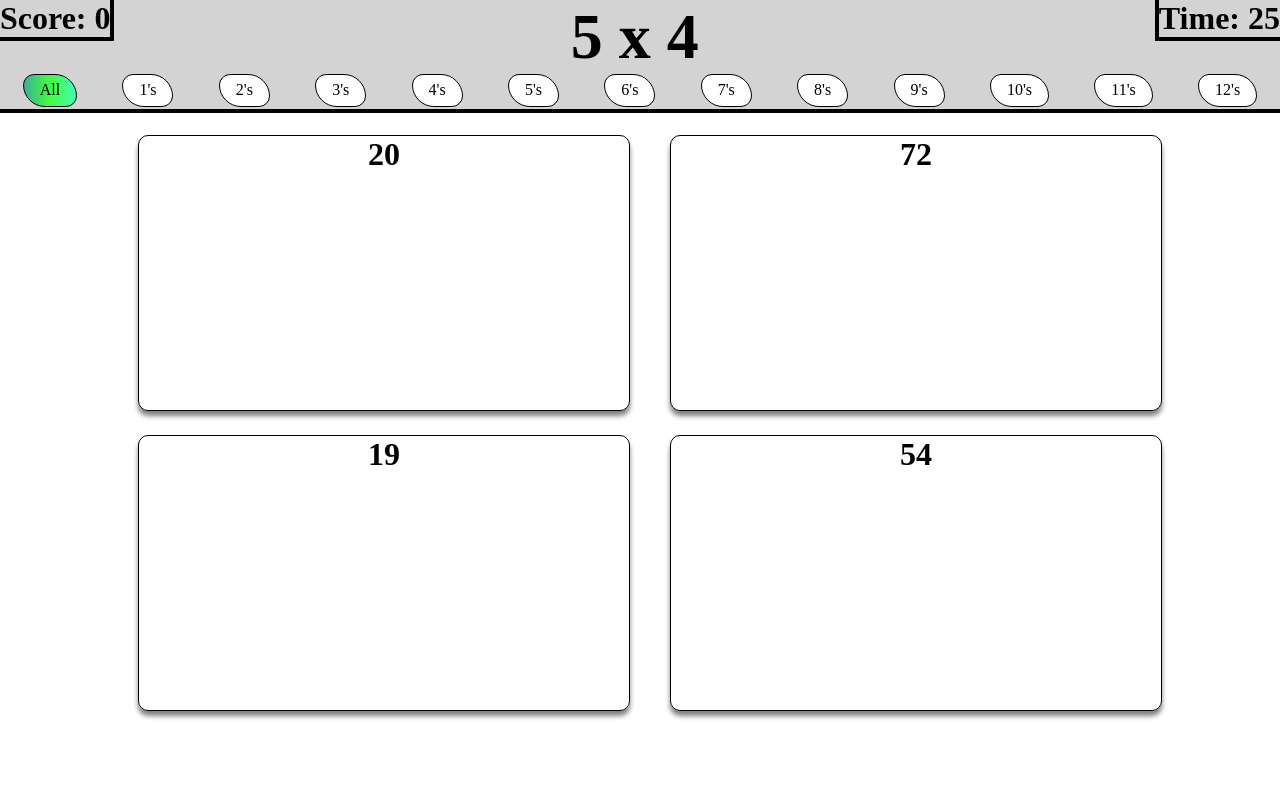
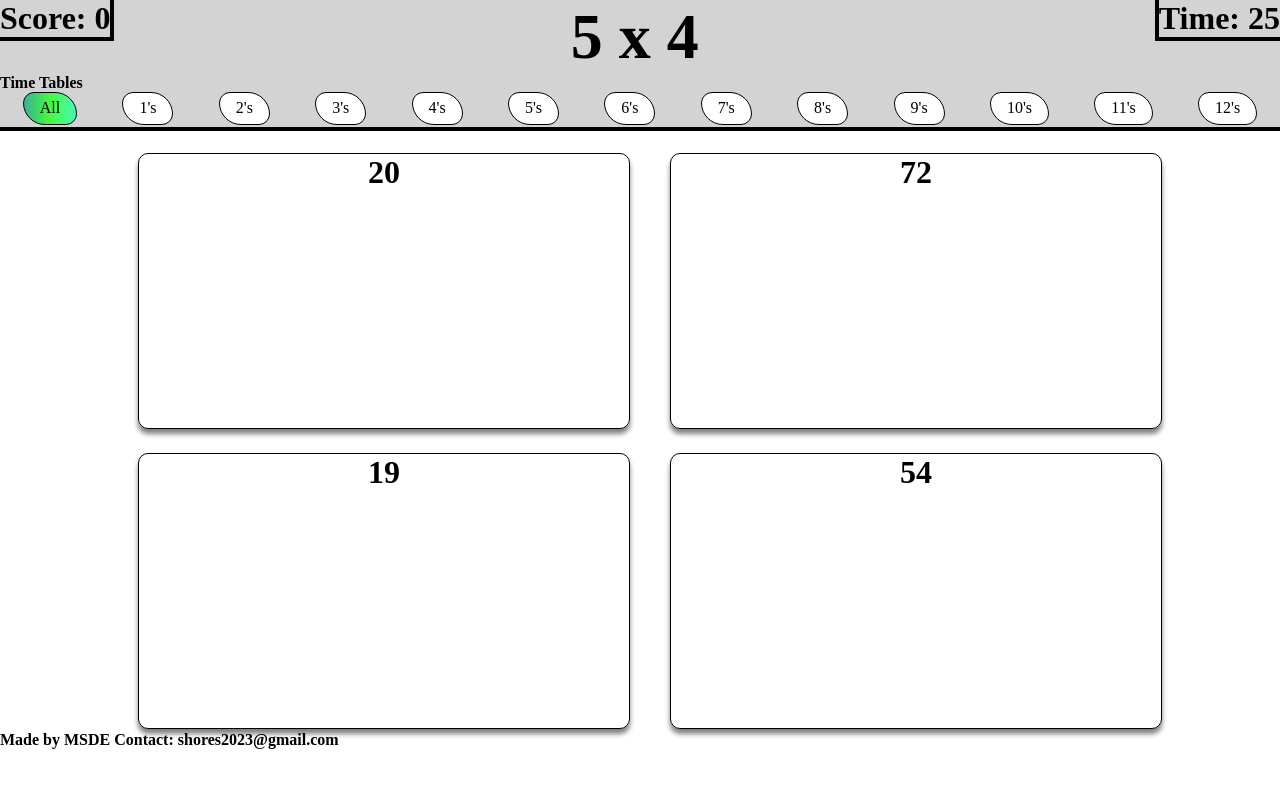
Before and after one commit to Msde-7/Time-Table-Game, a plain HTML site: page index.html in a window 1280 px wide. Drawn offline with nearby package versions, Linux system fonts and the light colour scheme.

Commit message:
Styling Improvements

```diff
--- a/index.html
+++ b/index.html
@@ -19,7 +19,7 @@
       <h1 class="equation">5 x 4</h1>
       <h4 class="time">Time: 30</h4>
     </div>
-    <h4 class="mobile_only"><span class="drop_down mobile_only">↓</span> Time Tables</h4>
+    <h4 class="drop_down">Time Tables</h4>
     <li class="time_tables">
 
       <ul class="selected_multiplier multiplier">All</ul>
@@ -43,6 +43,10 @@
     <h2 class="answer answer_3">19</h2>
     <h2 class="answer answer_4">54</h2>
   </div>
+  <div class="credits">
+    <h4>Made by MSDE Contact: shores2023@gmail.com</h4>
+  </div>
+
 </div>
 <!-- partial -->
   <script src='https://cdnjs.cloudflare.com/ajax/libs/jquery/3.6.0/jquery.min.js'></script><script  src="./script.js"></script>
```
